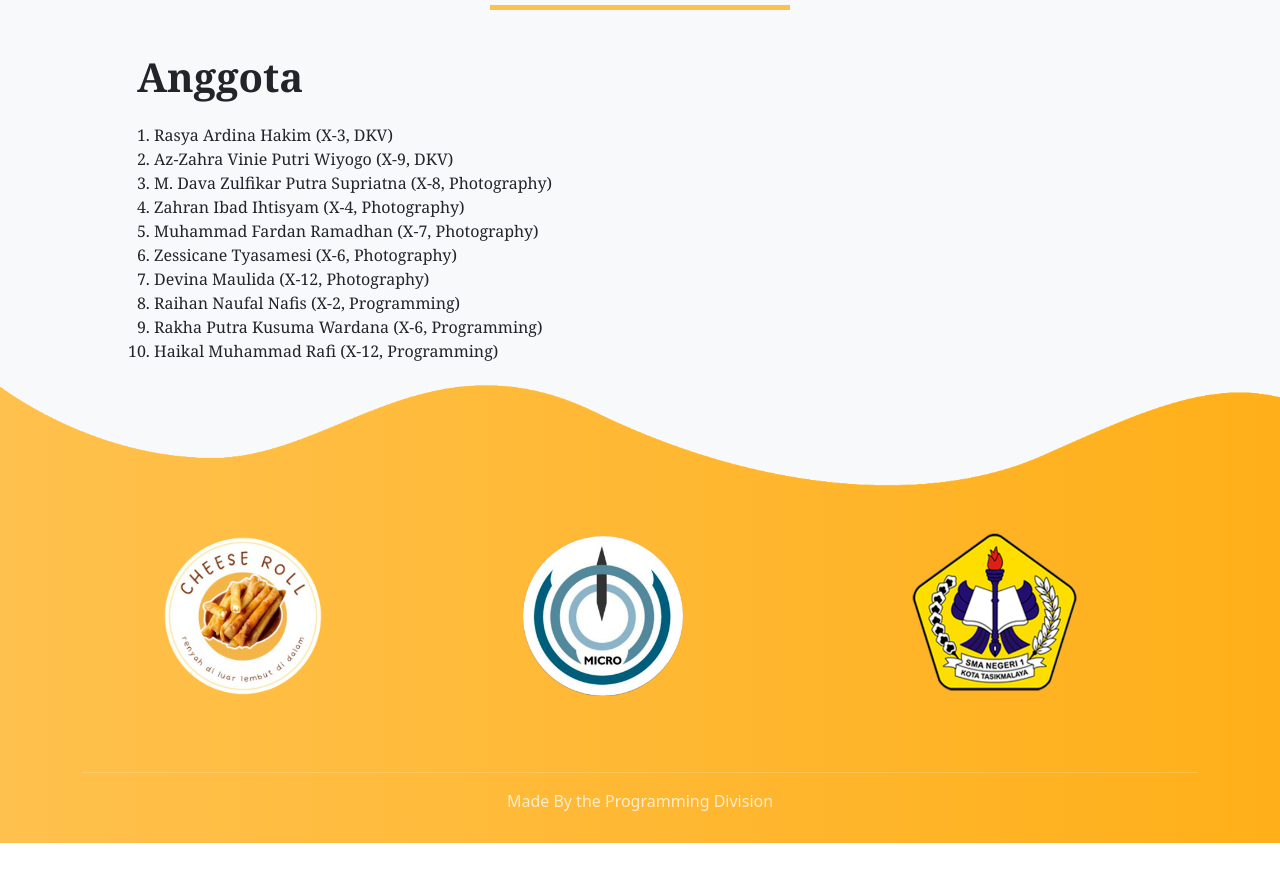
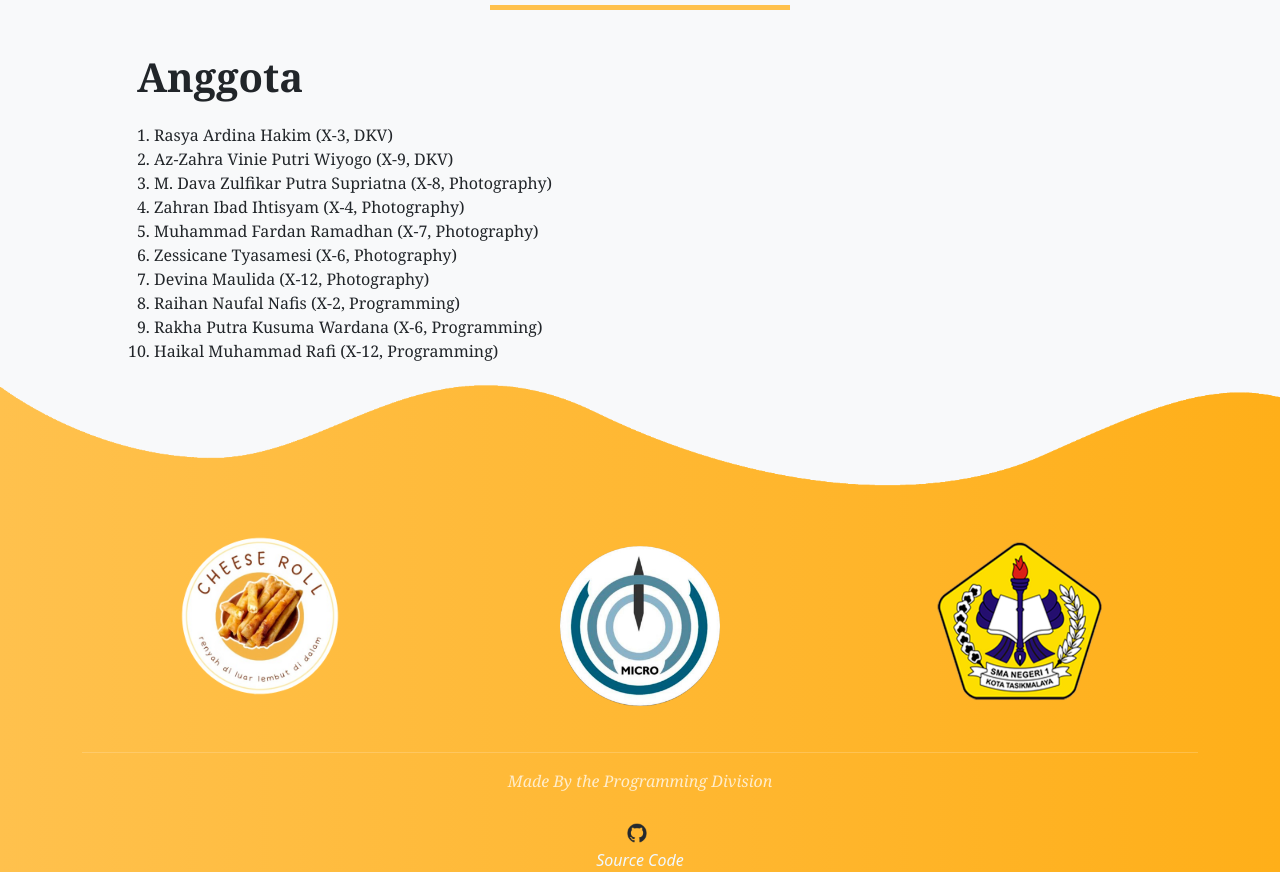
Before and after one commit to Hyper1378/cheeseroll, a plain HTML site: page index.html in a window 1280 px wide. Shown: the part 3251-4123 px from the top of the page. Before the commit the page ends 4094 px from the top, so only its background shows below. Drawn offline with nearby package versions, Linux system fonts and the light colour scheme.

Commit message:
Add files via upload

```diff
--- a/index.html
+++ b/index.html
@@ -164,9 +164,12 @@
       </div>
       <hr>
       <p class="copyright">Made By the Programming Division</p>
+      <a class="source" href="https://github.com/Hyper1378/cheeseroll"><img src="Img/github-mark.png" alt="source-img" class="shop">Source Code</a>
     </div>
   </section>
+
  <!-- Dropdown -->
+
  <script src="https://cdn.jsdelivr.net/npm/bootstrap@5.3.3/dist/js/bootstrap.bundle.min.js" integrity="sha384-YvpcrYf0tY3lHB60NNkmXc5s9fDVZLESaAA55NDzOxhy9GkcIdslK1eN7N6jIeHz" crossorigin="anonymous"></script>
 <!-- Smooth Scroll -->
  <script src="smooth-scroll.js"></script>
--- a/style.css
+++ b/style.css
@@ -75,10 +75,6 @@ img {
     font-weight: 500;
 }
 
-#hero a
-{
-    font-family: Cambria, Cochin, Georgia, Times, 'Times New Roman', serif;
-}
 .shop
 {
     width: 20px;
@@ -90,6 +86,7 @@ img {
 
 #hero a
 {
+    font-family: Cambria, Cochin, Georgia, Times, 'Times New Roman', serif;
     color: aliceblue;
     text-decoration: none;
 }
@@ -222,12 +219,14 @@ img {
 {
     padding: 20px;
 }
-.footer-box img
+
+#footer .footer-box
 {
-    width: 200px;
-    margin-bottom: 20px;
-    margin-left: 53px;
-}
+    display: flex;
+    justify-content: center;
+    align-items: center;
+  }
+
 
 .micro
 {
@@ -247,7 +246,20 @@ hr
 }
 .copyright
 {
+    font-style: italic;
+    font-family: Cambria, Cochin, Georgia, Times, 'Times New Roman', serif;
     margin-bottom: 0;
     padding-bottom: 30px;
     text-align: center;
 }
+.source
+{
+    font-style: italic;
+    color: aliceblue;
+    text-decoration: none;
+    display: flex;
+    flex-direction: column;
+    align-items: center;
+    justify-content: center;
+    text-align: center;
+}
```
Also changed, not shown: Img/github-mark-white.png (added), Img/github-mark.png (added).
